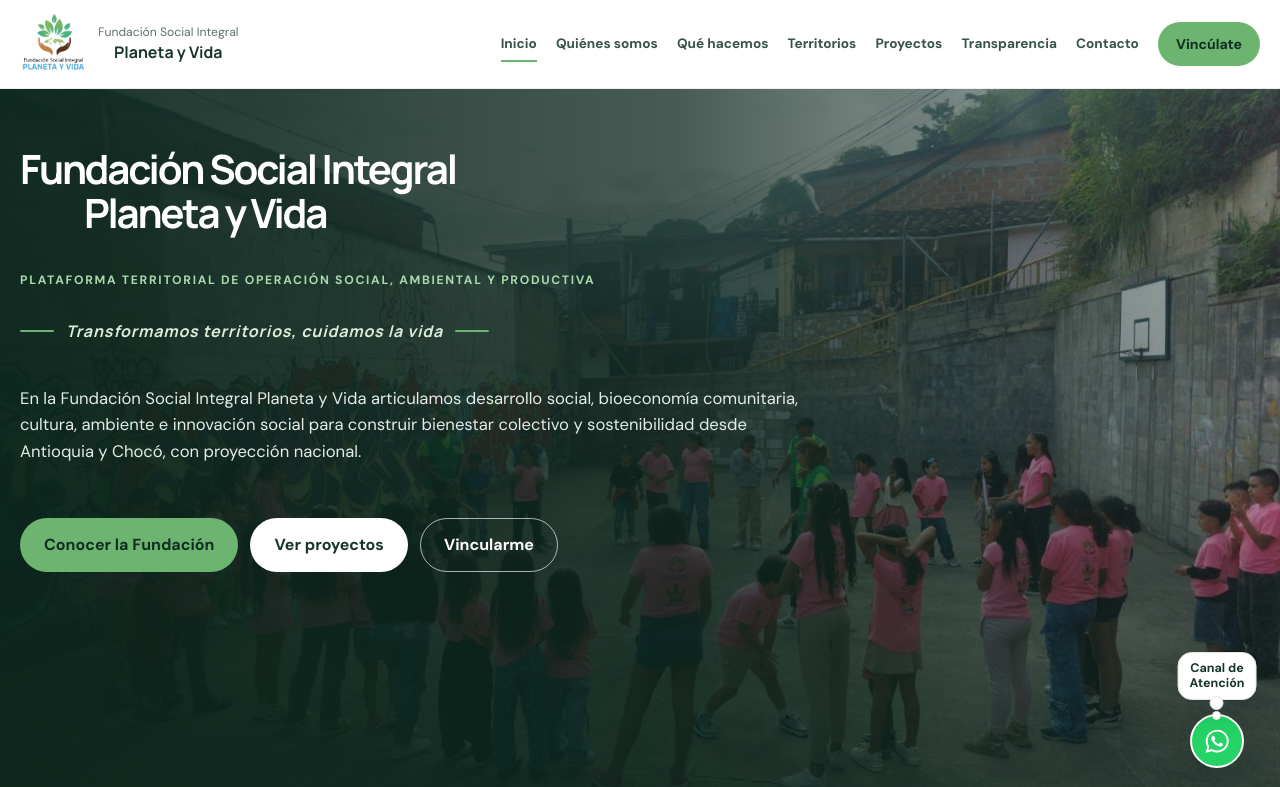
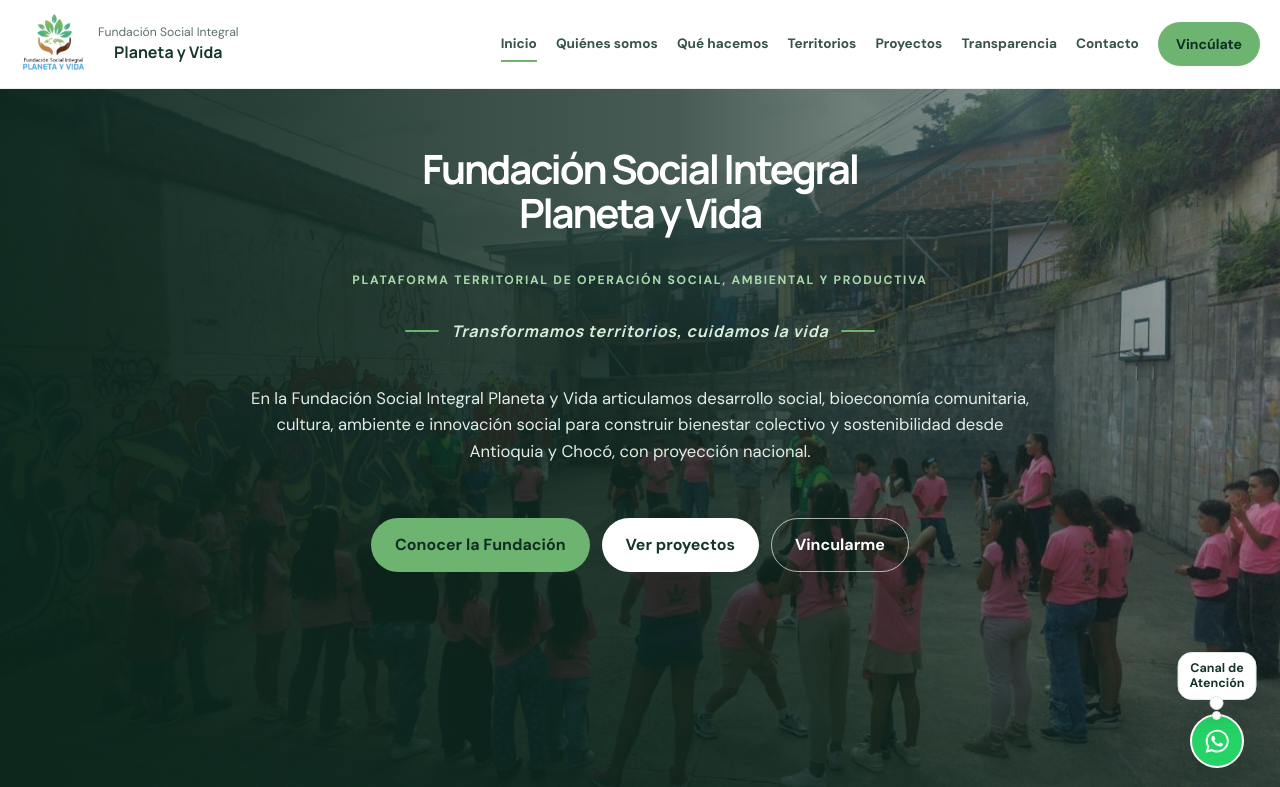
Before and after one commit to luismario140/web-fundacion-planeta-y-vida, a React (Vite) app: page / in a window 1280 px wide. Shown: the top 787 px of the page. Built offline with nearby package versions, Linux system fonts and the light colour scheme.

Commit message:
Reacondicionamiento de espacios y textos

```diff
--- a/src/styles/index.css
+++ b/src/styles/index.css
@@ -249,6 +249,7 @@ p {
 .home-hero__content {
   color: var(--white);
   position: relative;
+  text-align: center;
   z-index: 1;
 }
 
@@ -256,6 +257,7 @@ p {
   font-size: clamp(1.75rem, 3.15vw, 2.9rem);
   letter-spacing: -0.055em;
   line-height: 1.08;
+  margin-inline: auto;
   margin-bottom: 32px;
   max-width: 760px;
 }
@@ -265,7 +267,7 @@ p {
 }
 
 .home-hero__foundation span:last-child {
-  padding-left: clamp(24px, 5vw, 72px);
+  padding-left: 0;
 }
 
 .home-hero__tagline {
@@ -277,6 +279,7 @@ p {
   font-style: italic;
   font-weight: 700;
   gap: 12px;
+  justify-content: center;
   letter-spacing: 0.055em;
   line-height: 1.5;
   margin: 12px 0 42px;
@@ -295,7 +298,7 @@ p {
 .home-hero p {
   color: #e3ece7;
   font-size: clamp(0.96rem, 1.3vw, 1.08rem);
-  margin: 0 0 54px;
+  margin: 0 auto 54px;
   max-width: 790px;
 }
 
@@ -945,7 +948,7 @@ p {
     color: #ffffff;
     font-size: 1rem;
     line-height: 1.65;
-    margin: 0 0 38px;
+    margin: 0 auto 38px;
   }
 
   .impact-strip__grid,
@@ -1125,6 +1128,11 @@ p {
   }
 }
 
+.home-hero .button-group {
+  justify-content: center;
+  text-align: center;
+}
+
 @media (max-width: 390px) {
   .container {
     width: min(calc(100% - 24px), var(--container));
@@ -1146,3 +1154,4 @@ p {
     width: 100%;
   }
 }
+  justify-content: center;
```
